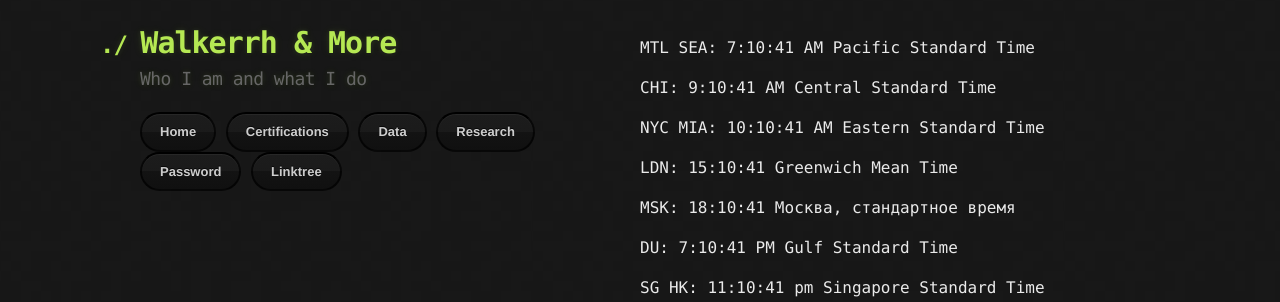
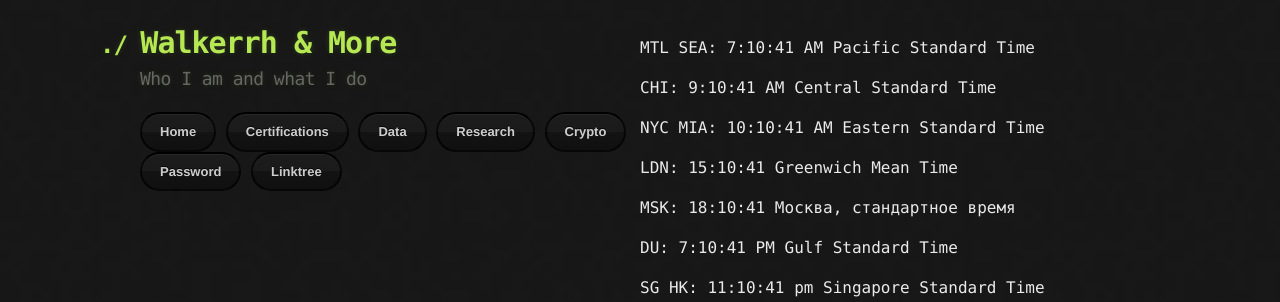
Before and after one commit to Walkerrh/walkerrh.github.io, a Jekyll site: the page built from index.md, in a window 1280 px wide. Shown: the top 302 px of the page. Built offline with Jekyll 4.4.1, drawn with Linux system fonts in a browser that asks for light colours; our own code applies the rules of GitHub Pages for plain Markdown files.

Commit message:
Update default.html

```diff
--- a/_layouts/default.html
+++ b/_layouts/default.html
@@ -25,6 +25,7 @@
             <a href="{{ '/certifications.html' | relative_url }}" class="btn">Certifications</a>
             <a href="{{ '/fin_data.html' | relative_url }}" class="btn">Data</a>
             <a href="{{ '/research.html' | relative_url }}" class="btn">Research</a>
+            <a href="{{ '/crypto.html' | relative_url }}" class="btn">Crypto</a>
 <!--             <a href="{{ '/links.html' | relative_url }}" class="btn">Links</a> -->
             <a href="{{ '/password.html' | relative_url }}" class="btn">Password</a>
             <a href="https://linktr.ee/walkerrh_" class="btn">Linktree</a>
```
